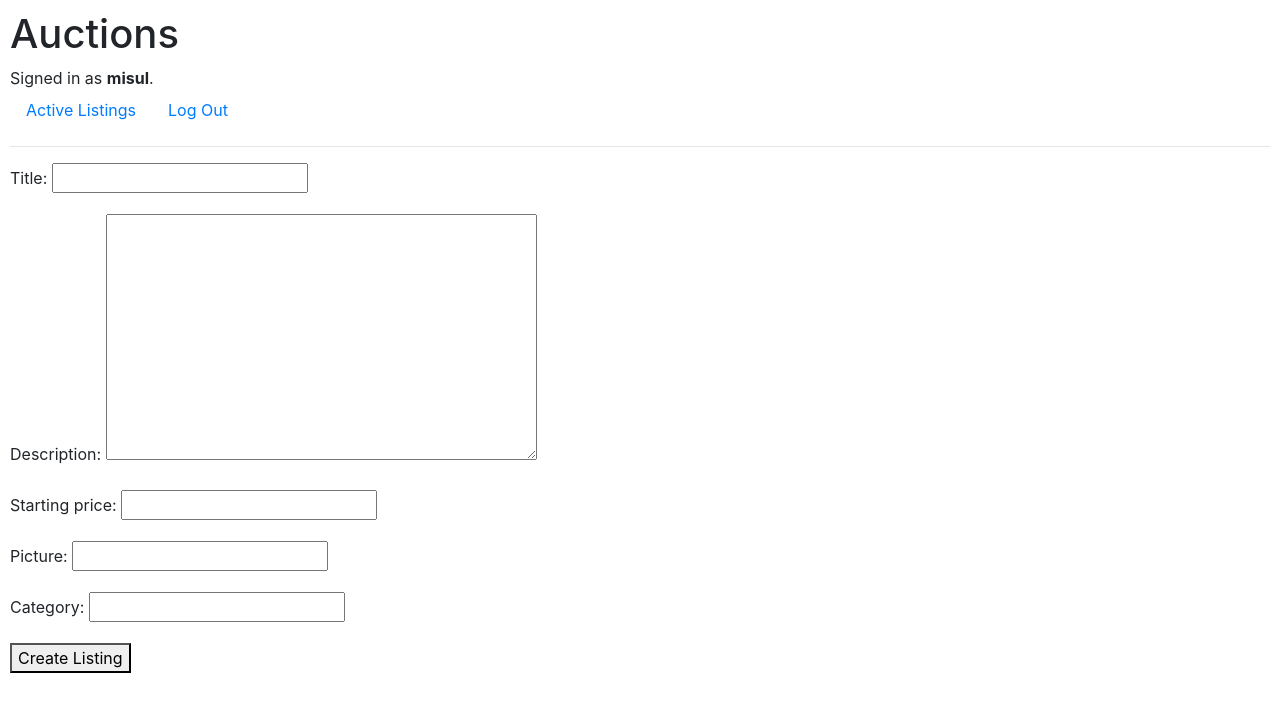
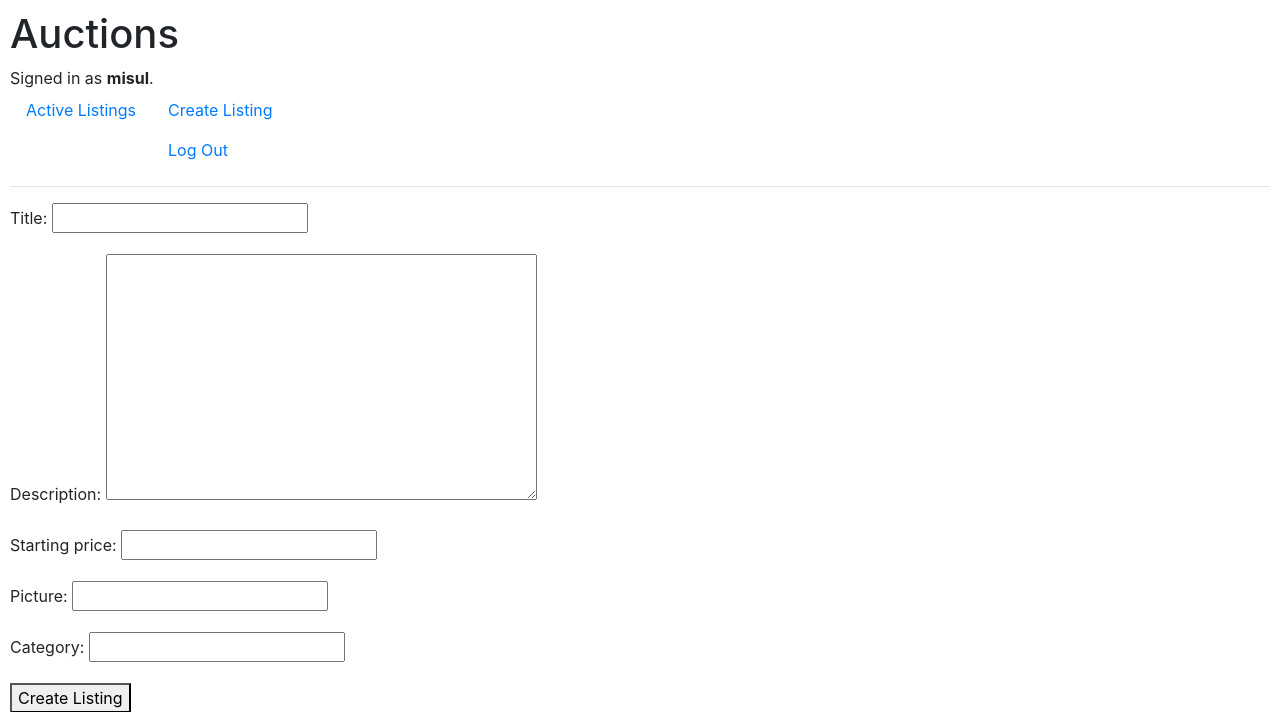
Before and after one commit to TheMisu/HarvardCommerce, a Django app: page /create/ in a window 1280 px wide. Shown: the top 712 px of the page. Run offline with Django 3.2, Linux system fonts and the light colour scheme; a user stored in the database is signed in; some libraries are stand-ins or nearby versions.

Commit message:
Added a link to the create listing page.

```diff
--- a/auctions/templates/auctions/layout.html
+++ b/auctions/templates/auctions/layout.html
@@ -22,6 +22,7 @@
             </li>
             {% if user.is_authenticated %}
                 <li class="nav-item">
+                    <a class="nav-link" href="{% url 'create' %}">Create Listing</a>
                     <a class="nav-link" href="{% url 'logout' %}">Log Out</a>
                 </li>
             {% else %}
```
